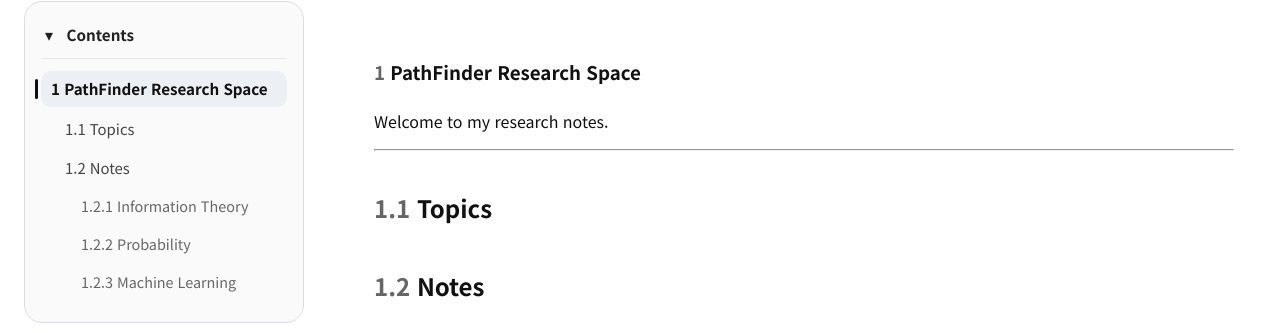
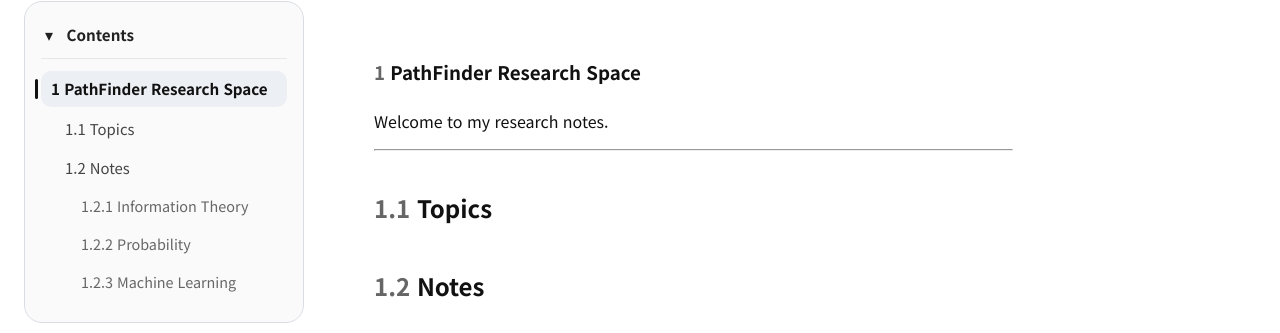
Before and after one commit to pathfinder-J/pathfinder-J.github.io, a Jekyll site: the page built from index.md, in a window 1280 px wide. Shown: the part 88-421 px from the top of the page. Built offline with Jekyll 4.4.1, drawn with Linux system fonts in a browser that asks for light colours; our own code applies the rules of GitHub Pages for plain Markdown files.

Commit message:
Update post.css

```diff
--- a/assets/css/post.css
+++ b/assets/css/post.css
@@ -78,9 +78,12 @@
   vertical-align: 0.05em;
 }
 
-.post-content[lang="en"] p {
-  text-align: justify;
-  hyphens: auto;
+.post-content {
+  max-width: 72ch;
+}
+
+.post-content p {
+  text-align: left;
 }
 
 /* ===== block quotes ===== */
```
